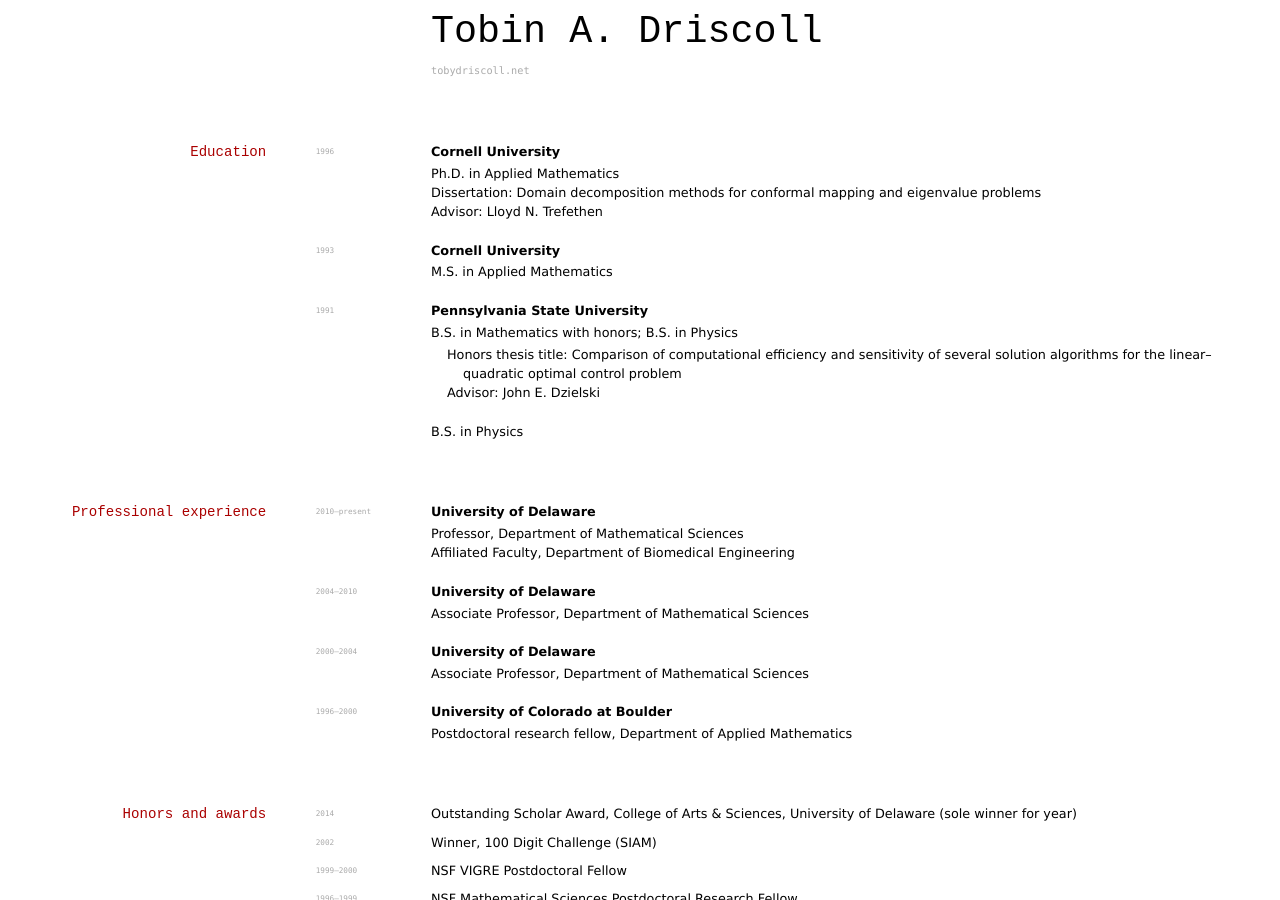
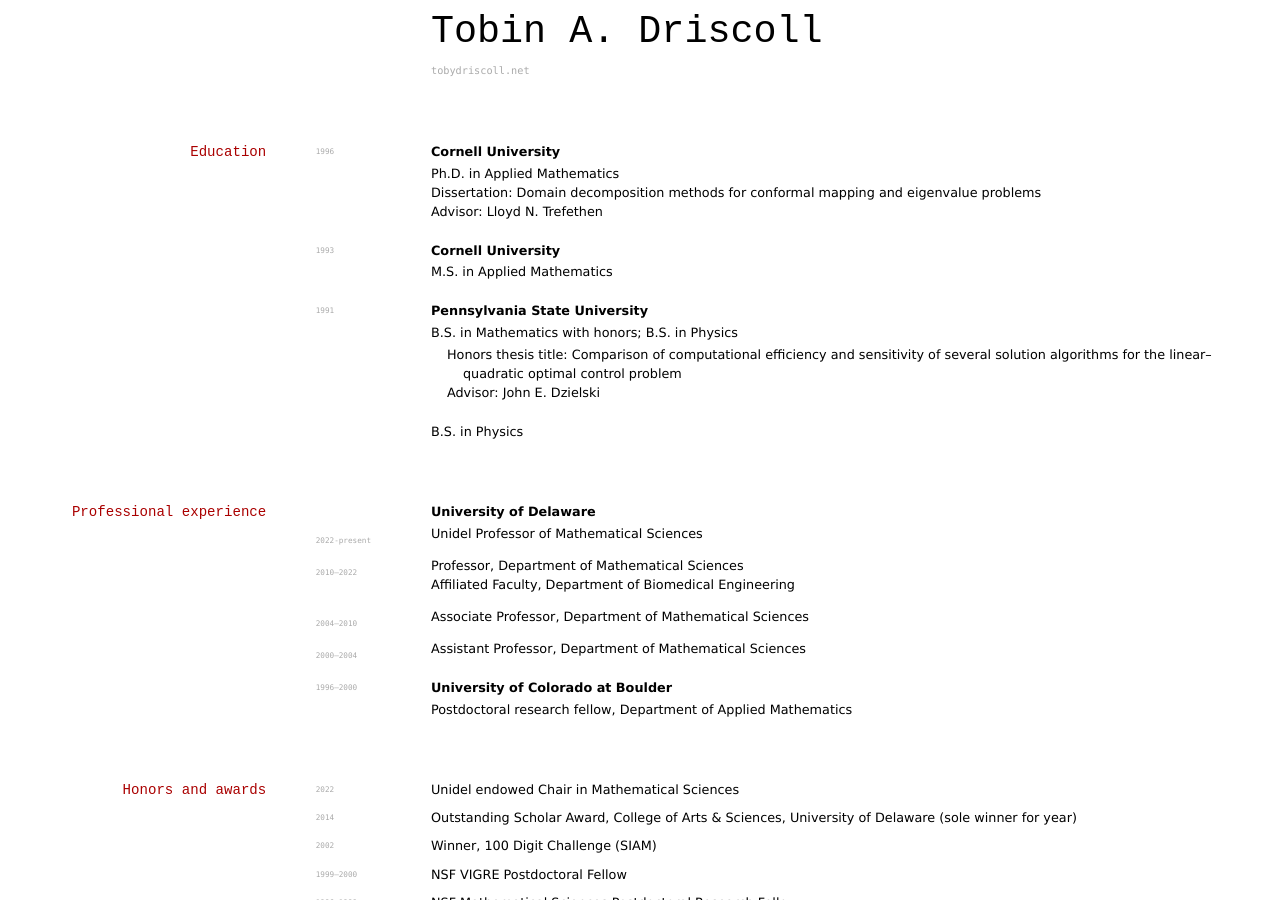
Before and after one commit to tobydriscoll/cv-short, a Jekyll site: the page built from index.md, in a window 1280 px wide and 900 px high. Built offline with Jekyll 4.4.1, drawn with Linux system fonts in a browser that asks for light colours.

Commit message:
Add Unidel chair

```diff
--- a/index.md
+++ b/index.md
@@ -35,24 +35,29 @@ title: CV of Tobin A. Driscoll
 
 ## Professional experience
 
-`2010–present`
 **University of Delaware**
+
+`2022-present`
+* Unidel Professor of Mathematical Sciences
+
+`2010–2022`
 * Professor, Department of Mathematical Sciences
 * Affiliated Faculty, Department of Biomedical Engineering
 
 `2004–2010`
-**University of Delaware**
 * Associate Professor, Department of Mathematical Sciences
 
 `2000–2004`
-**University of Delaware**
-* Associate Professor, Department of Mathematical Sciences
+* Assistant Professor, Department of Mathematical Sciences
 
 `1996–2000`
 **University of Colorado at Boulder**
 * Postdoctoral research fellow, Department of Applied Mathematics
 
 ## Honors and awards
+
+`2022`
+Unidel endowed Chair in Mathematical Sciences
 
 `2014`
 Outstanding Scholar Award, College of Arts & Sciences, University of Delaware (sole winner for year)
```
